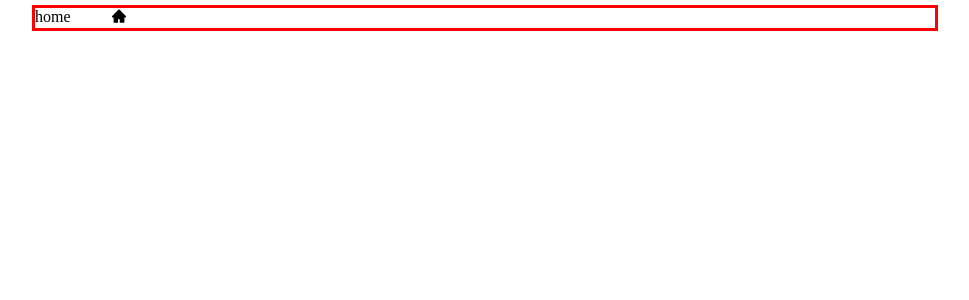
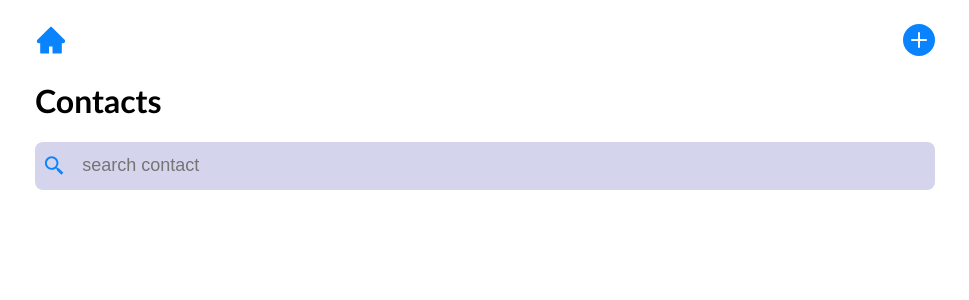
Before and after one commit to alejandroyunes/phone-app, a React (Create React App) app in the folder phonebook-app/: page / in a window 1280 px wide. Shown: the top 300 px of the page, without its empty margins (155-1124 px from the left). Built offline with nearby package versions, Linux system fonts and the light colour scheme.

Commit message:
added header ui

```diff
--- a/phonebook-app/src/App.js
+++ b/phonebook-app/src/App.js
@@ -1,4 +1,5 @@
 import Layout from "./components/layout";
+import './app.scss'
 import PhoneBookHeader from "./components/phonebook-header";
 
 function PhoneApp() {
--- /dev/null
+++ b/phonebook-app/src/app.scss
@@ -0,0 +1,4 @@
+// body {
+//     background-color: #000000;
+//     color: white;
+// }
--- a/phonebook-app/src/components/phonebook-header/index.js
+++ b/phonebook-app/src/components/phonebook-header/index.js
@@ -1,14 +1,28 @@
 import './phonebook-header.scss'
 import {AiFillHome} from 'react-icons/ai'
+import {BsPlusCircleFill} from 'react-icons/bs'
+import {BiSearchAlt2} from 'react-icons/bi'
+
 export default function PhoneBookHeader (){
+
+    const handleSearchInput = (e) => {
+        const value = e.target.value
+
+    }
+
     return (
         <div className="header-wrapper">
             <div className='header-icons'>
-                <div>home</div>
                 <div><AiFillHome/></div>
+                <div><BsPlusCircleFill /></div>
             </div>
-            <div className='contact'></div>
-            <div className='search'></div>
+            <div className='contact'>
+                <h1>Contacts</h1>
+            </div>
+            <div className='search'>
+                <BiSearchAlt2/>
+                <input type='text' placeholder='search contact' onChange={(e)=> handleSearchInput(e)}/>
+            </div>
         </div>
     )
 }
--- a/phonebook-app/src/components/phonebook-header/phonebook-header.scss
+++ b/phonebook-app/src/components/phonebook-header/phonebook-header.scss
@@ -1,10 +1,49 @@
 .header-wrapper {
-    outline: 3px solid red;
+
+    padding: 0 24px;
     max-width: 900px;
-    margin: 0 auto;
+    margin: 24px auto 0;
 
     .header-icons {
         display: flex;
+        justify-content: space-between;
         gap: 40px;
+        svg {
+            height: 32px;
+            width: 32px;
+            fill: #0A84FE;
+            cursor: pointer;
+        }
+    }
+    .contact {
+        font-family:'Trebuchet MS', 'Lucida Sans Unicode', 'Lucida Grande', 'Lucida Sans', Arial, sans-serif;
+    }
+    .search {
+        display: flex;
+        align-items: center;
+        background-color: #d4d4ed;
+        border-radius: 8px;
+        padding: 8px;
+        svg {
+            height: 24px;
+            width: 24px;
+            fill: #0A84FE;
+        }
+        input {
+            background-color: #d4d4ed;
+            border: none;
+            width: 100%;
+            height: 32px;
+            padding: 0;
+            outline: none;
+            color: #0A84FE;
+            font-size: 18px;
+            padding-left: 8px;
+
+        &::placeholder {
+                padding-left: 8px;
+                font-size: 18px;
+            }
+        }
     }
 }
```
